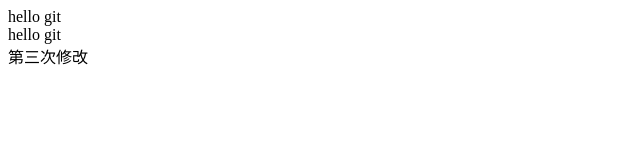
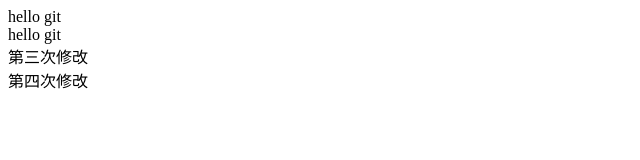
Before and after one commit to xiaojinbu/test-demo, a plain HTML site: page index.html in a window 1280 px wide. Shown: the whole page, without its empty margins (0-640 px from the left). Drawn offline with Linux system fonts and the light colour scheme.

Commit message:
修改了index.html

```diff
--- a/index.html
+++ b/index.html
@@ -12,5 +12,6 @@
   <div>hello git</div>
   <div>hello git</div>
    <div>第三次修改</div>
+   <div>第四次修改</div>
  </body>
 </html>
```
